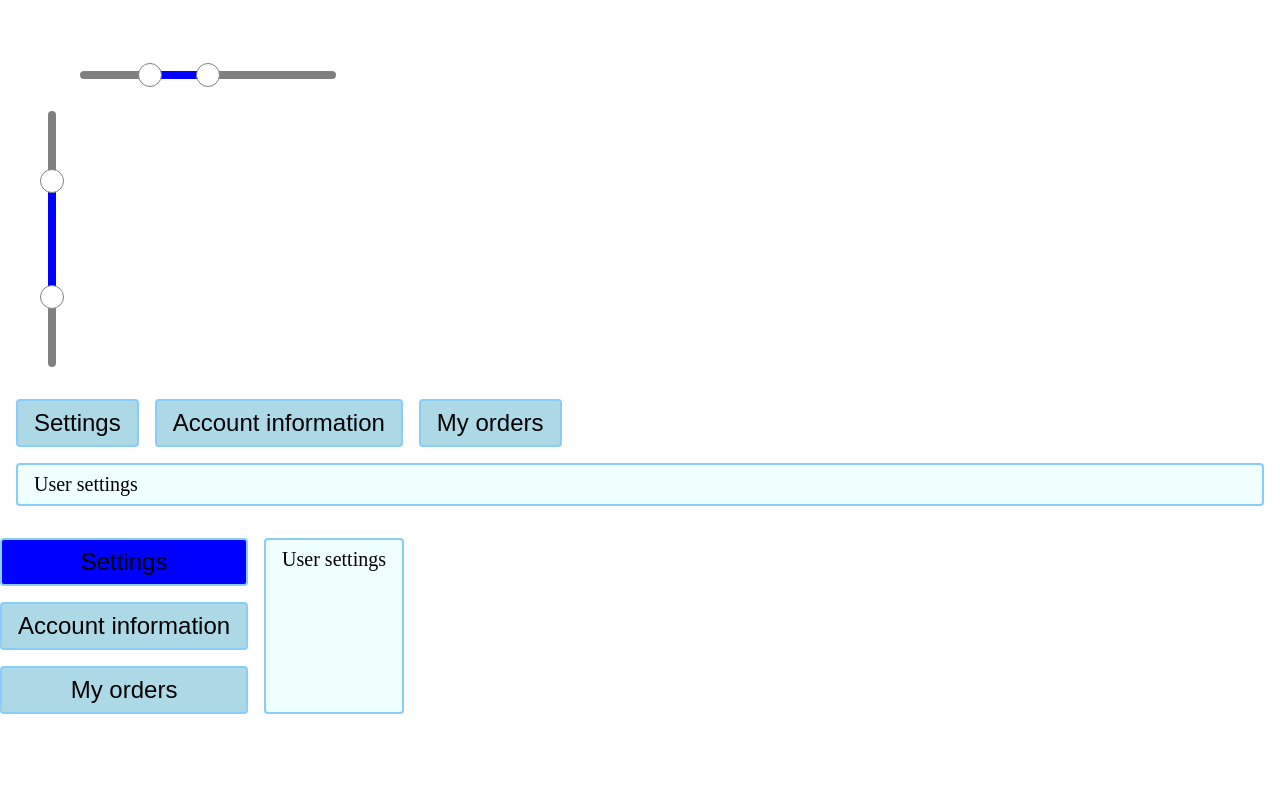
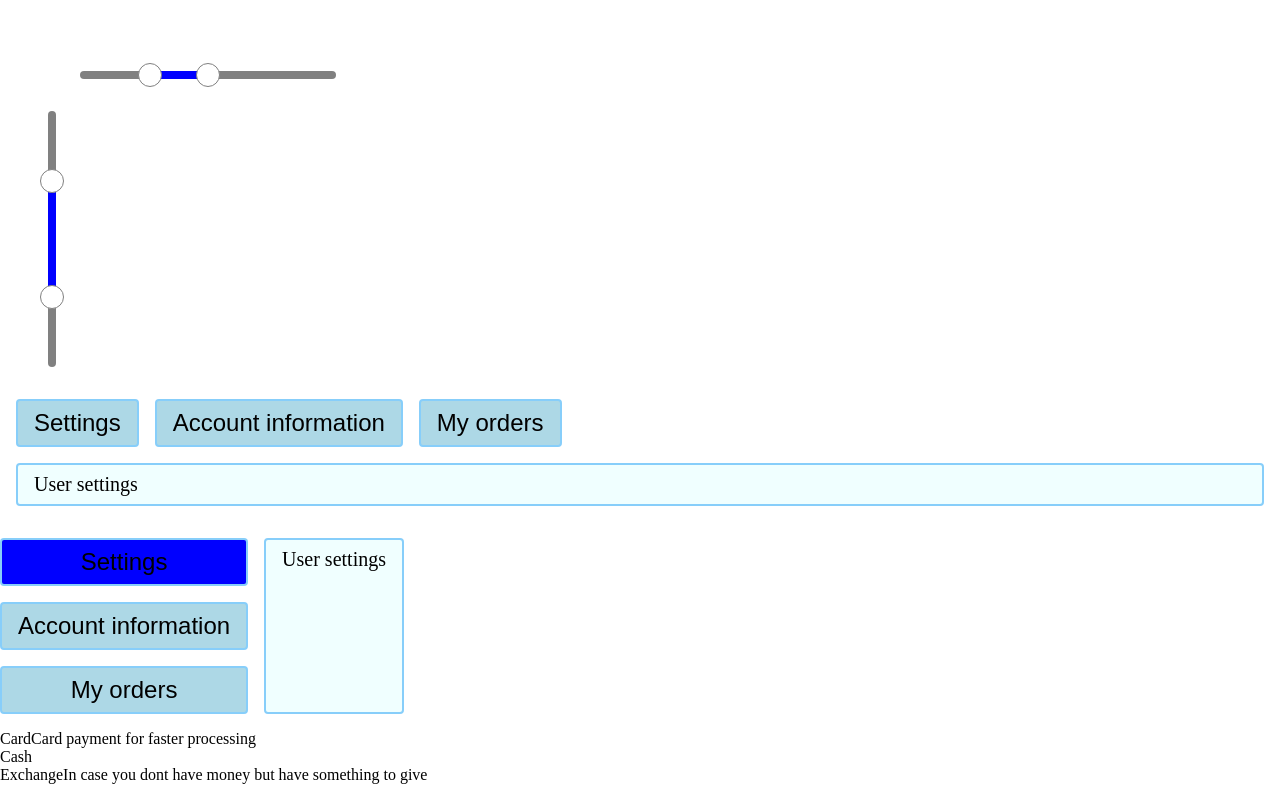
Before and after one commit to lucianm05/felice, a React (Vite) app: page / in a window 1280 px wide. Shown: the part 407-1207 px from the top of the page. Before the commit the page ends 1137 px from the top, so only its background shows below. Built offline with nearby package versions, Linux system fonts and the light colour scheme.

Commit message:
wip: radio group

```diff
--- a/src/App.tsx
+++ b/src/App.tsx
@@ -9,6 +9,7 @@ import { Tabs } from '@lib/components/tabs/Tabs'
 import { useRef, useState } from 'react'
 import classes from './test.module.css'
 import { cn } from '@lib/utils'
+import { RadioGroup } from '@lib/components/radio-group/RadioGroup'
 
 function App() {
   const [switchChecked, setSwitchChecked] = useState(true)
@@ -259,6 +260,27 @@ function App() {
           }}
           orientation='vertical'
         />
+
+        <RadioGroup
+          label='Select payment method'
+          data={[
+            {
+              label: 'Card',
+              value: 'card',
+              description: 'Card payment for faster processing',
+            },
+            {
+              label: 'Cash',
+              value: 'cash',
+              // description: 'Cash payment in c'
+            },
+            {
+              label: 'Exchange',
+              value: 'exchange',
+              description: 'In case you dont have money but have something to give'
+            }
+          ]}
+        />
       </div>
     </div>
   )
--- /dev/null
+++ b/src/lib/components/radio-group/RadioGroup.tsx
@@ -0,0 +1,129 @@
+import { isDefined } from '@lib/utils'
+import {
+  HTMLProps,
+  ReactNode,
+  forwardRef,
+  useId,
+  useLayoutEffect,
+  useState,
+} from 'react'
+
+interface Radio {
+  label: ReactNode
+  value: string
+  description?: ReactNode
+  content?: ReactNode
+}
+
+export interface RadioGroupProps
+  extends Omit<HTMLProps<HTMLDivElement>, 'role' | 'data'> {
+  label: string
+  data: Radio[]
+  defaultValue?: string
+  value?: string
+  onValueChange?: (value: string) => void
+}
+
+interface RadioButtonProps
+  extends Radio,
+    Omit<HTMLProps<HTMLDivElement>, 'value' | 'label' | 'content'> {
+  onIdLoad?: (id: string) => void
+}
+
+const RadioButton = ({
+  label,
+  description,
+  content,
+  id: externalId,
+  onIdLoad,
+  ...props
+}: RadioButtonProps) => {
+  const internalId = useId()
+  const labelId = useId()
+  const descriptionId = useId()
+
+  const id = externalId || internalId
+
+  useLayoutEffect(() => {
+    onIdLoad?.(id)
+  }, [])
+
+  return (
+    <div
+      {...props}
+      id={id}
+      aria-labelledby={labelId}
+      aria-describedby={description ? descriptionId : undefined}
+    >
+      <div>
+        <span id={labelId}>{label}</span>
+
+        {description && <span id={descriptionId}>{description}</span>}
+      </div>
+
+      {content}
+    </div>
+  )
+}
+
+export const RadioGroup = forwardRef<HTMLDivElement, RadioGroupProps>(
+  (
+    {
+      label,
+      data,
+      defaultValue = '',
+      value: externalValue,
+      onValueChange,
+      ...props
+    },
+    ref
+  ) => {
+    const [ids, setIds] = useState<string[]>([])
+    const [internalValue, setInternalValue] = useState(() => {
+      if (isDefined(externalValue)) return externalValue
+      return defaultValue
+    })
+
+    const groupValue = isDefined(externalValue) ? externalValue : internalValue
+
+    const setInternalValueHandler = (index: number, value: string) => {
+      setInternalValue(value)
+      onValueChange?.(value)
+    }
+
+    const getTabIndex = (index: number, value: string) => {
+      if (!groupValue) {
+        return index === 0 ? 0 : -1
+      }
+
+      return groupValue === value ? 0 : -1
+    }
+
+    console.log(ids)
+
+    return (
+      <div {...props} ref={ref} role='radiogroup' aria-label={label}>
+        {data.map((radio, index) => {
+          const { value } = radio
+          const isChecked = groupValue === value
+
+          return (
+            <RadioButton
+              key={`${label}@${value}`}
+              {...radio}
+              onIdLoad={id => setIds(prev => [...prev, id])}
+              onClick={() => {
+                setInternalValueHandler(index, value)
+              }}
+              tabIndex={getTabIndex(index, value)}
+              aria-checked={isChecked}
+              data-checked={isChecked}
+            />
+          )
+        })}
+      </div>
+    )
+  }
+)
+
+RadioGroup.displayName = 'FeliceRadioGroup'
--- a/src/lib/components/tabs/types.ts
+++ b/src/lib/components/tabs/types.ts
@@ -12,7 +12,7 @@ export interface TabPanelProps
   extends TabItemProps,
     Omit<HTMLProps<HTMLDivElement>, 'id' | 'role' | 'ref'> {}
 
-export type Tab = {
+export interface Tab {
   element: ReactNode
   panel: ReactNode
   elementProps?: TabElementProps
```
Also changed, not shown: src/lib/components/checkbox-group/CheckboxGroup.tsx (deleted, +0 -11 lines).
